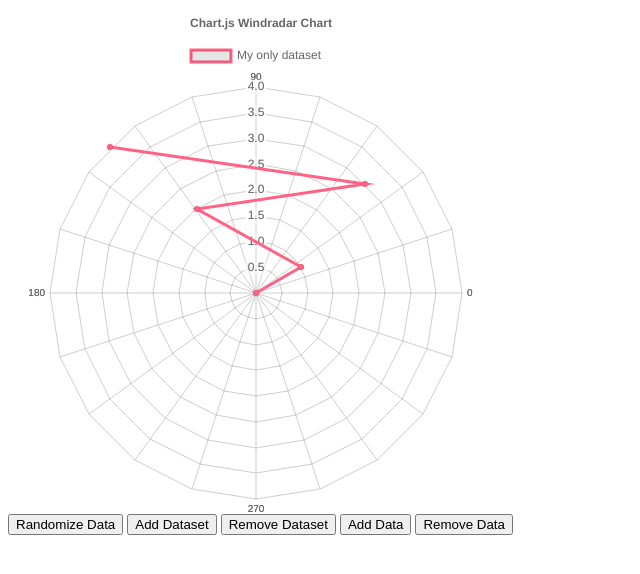
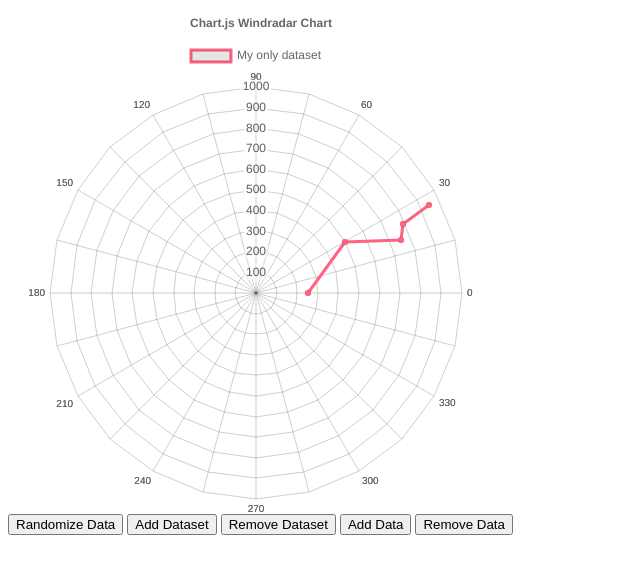
Before and after one commit to B0H95/ExJobb, a website: page chart.js/samples/windradar/windradar.html in a window 1280 px wide. Shown: the whole page, without its empty margins (0-640 px from the left). Drawn offline with Linux system fonts and the light colour scheme.

Commit message:
Meters and kilometers

```diff
--- a/chart.js/samples/windradar/windradar.html
+++ b/chart.js/samples/windradar/windradar.html
@@ -36,18 +36,18 @@
     var config = {
         type: 'windRadar',
         data: {
-            labels: ["90", "", "", "", "", "0", "", "", "", "", "270", "", "", "", "", "180", "", "", "", ""],
+            labels: ["90", "", "60", "", "30", "", "0", "", "330", "", "300", "", "270", "", "240", "", "210", "", "180", "", "150", "", "120", ""],
             datasets: [{
                 label: "My only dataset",
 				fill: false,
                 borderColor: window.chartColors.red,
                 pointBackgroundColor: window.chartColors.red,
                 data: [
-					{x: 0, y: 0},
-					{x: 1, y: 30},
-                    {x: 2, y: 125},
-					{x: 3, y: 45},
-                    {x: 4, y: 135}
+					{x: 250, y: 0},
+					{x: 500, y: 30},
+                    {x: 750, y: 20},
+					{x: 790, y: 25},
+                    {x: 940, y: 27}
                 ]
             }]
         },
```
Also changed, not shown: chart.js/src/controllers/controller.windRadar.js (+11 -1 lines).
